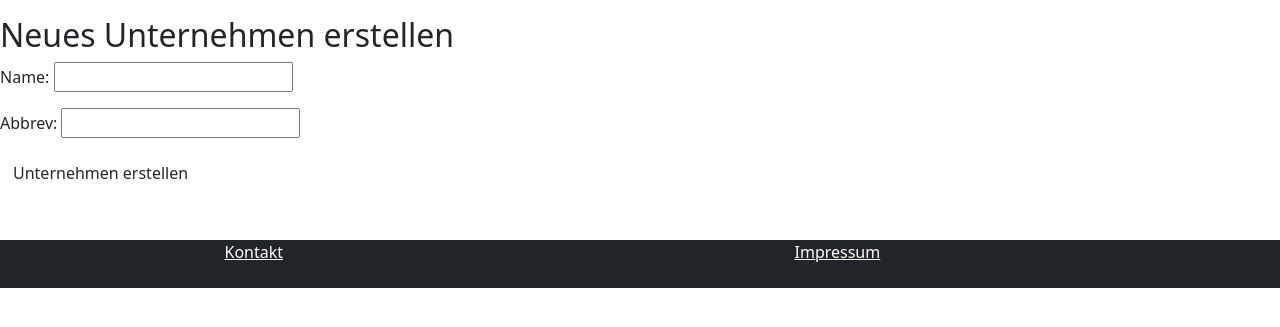
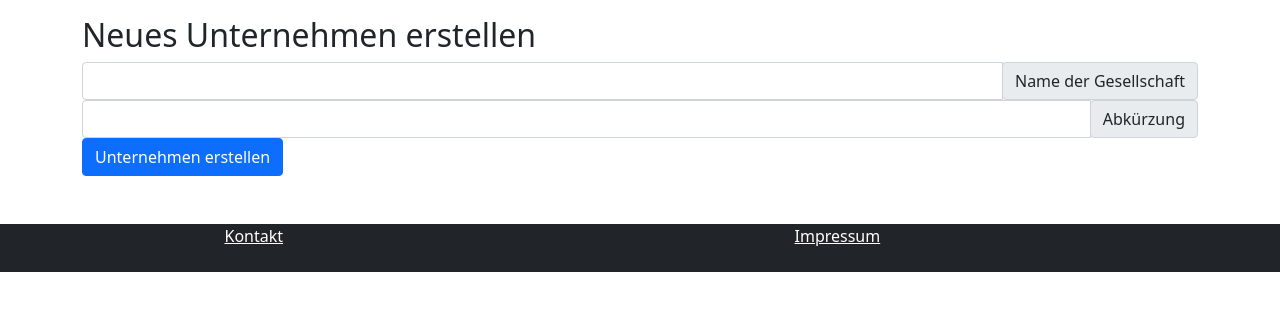
Before and after one commit to bladewing/bahnplan-next, a Django app: page /create_company in a window 1280 px wide. Shown: the part 92-419 px from the top of the page. Run offline with Django 3.2, Linux system fonts and the light colour scheme; the visitor is signed in with stand-in values (Sample User, id 1); some libraries are stand-ins or nearby versions.

Commit message:
remove duplicated code and other refactoring

```diff
--- a/app/accounts/forms.py
+++ b/app/accounts/forms.py
@@ -1,6 +1,6 @@
 from django import forms
+from django.contrib.auth import get_user_model
 from django.contrib.auth.forms import UserCreationForm
-from django.contrib.auth import get_user_model
 
 from core.models.leasing_mode import LeasingMode
 
@@ -12,6 +12,7 @@ class SignUpForm(UserCreationForm):
         model = get_user_model()
         fields = ('username', 'email', 'password1', 'password2',)
 
+
 # TODO unused for now, needs to know vehicleTypeId also
 class VehicleLeaseForm(forms.Form):
     amount = forms.IntegerField(label="Anzahl")
--- a/app/core/templates/create_company.html
+++ b/app/core/templates/create_company.html
@@ -1,9 +1,26 @@
 {% extends 'base.html' %}
 
+{% load bootstrap5 %}
+{% load widget_tweaks %}
+
 {% block content %}
-    <h2>Neues Unternehmen erstellen</h2>
-    <form method="POST" class="post-form">{% csrf_token %}
-        {{ form.as_p }}
-        <button type="submit" class="save btn btn-default">Unternehmen erstellen</button>
-    </form>
+    <div class="container">
+        <h2>Neues Unternehmen erstellen</h2>
+        <form method="POST" class="post-form" action="{% url 'create-company' %}">
+            {% csrf_token %}
+            <div class="input-group form-group">
+                {{ form.name|add_class:'form-control' }}
+                <div class="input-group-append">
+                    <span class="input-group-text">Name der Gesellschaft</span>
+                </div>
+            </div>
+            <div class="input-group form-group">
+                {{ form.abbrev|add_class:'form-control' }}
+                <div class="input-group-append">
+                    <span class="input-group-text">Abkürzung</i></span>
+                </div>
+            </div>
+            <button type="submit" class="save btn btn-primary">Unternehmen erstellen</button>
+        </form>
+    </div>
 {% endblock %}
--- a/app/core/views/breadcrumb_mixin.py
+++ b/app/core/views/breadcrumb_mixin.py
@@ -16,6 +16,8 @@ class BreadcrumbMixin:
         return context
 
     def get_active_company(self):
+        if self.request.user.is_anonymous:
+            return None
         return self.request.user.player.active_company
 
     def get_own_breadcrumb(self):
```
Also changed, not shown: app/accounts/views.py (+3 -7 lines).
